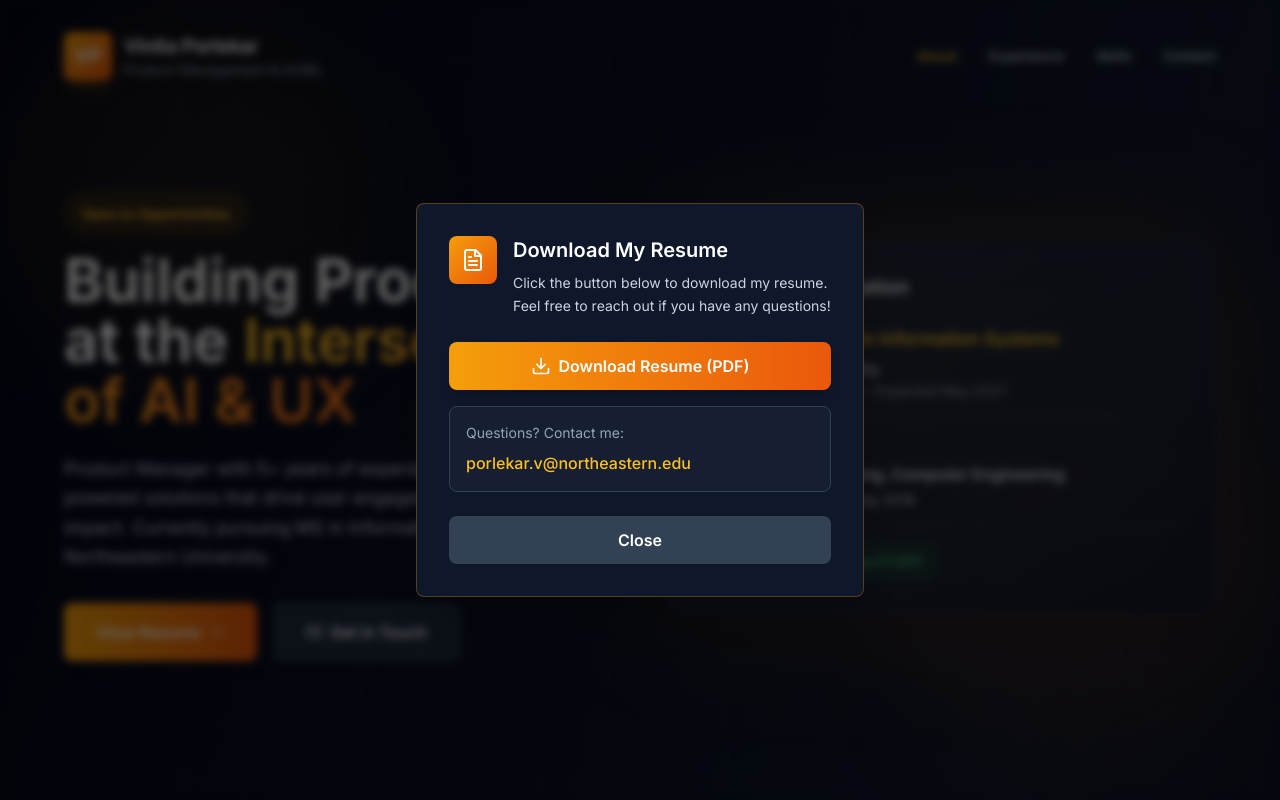
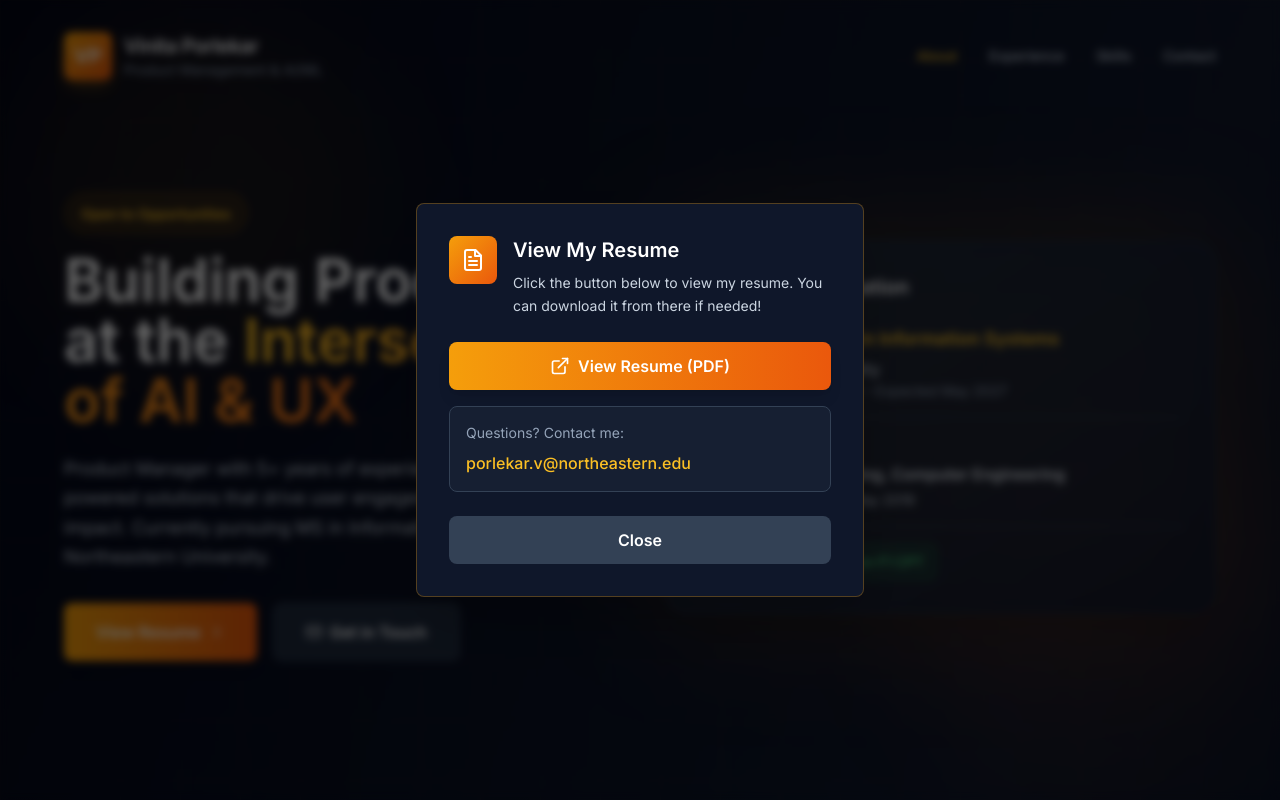
Before and after one commit to vinitaporlekar/portfolio, a React (Vite) app: page / in a window 1280 px wide. Both pictures are taken after a click on the button "View Resume". Shown: the top 800 px of the page. Built offline with nearby package versions, Linux system fonts and the light colour scheme.

Commit message:
pdf downloaded issue fix

```diff
--- a/src/components/ResumeModal.jsx
+++ b/src/components/ResumeModal.jsx
@@ -1,14 +1,9 @@
 import React from 'react';
-import { FileText, Download } from 'lucide-react';
+import { FileText, ExternalLink } from 'lucide-react';
 
 const ResumeModal = ({ setShowResumeModal }) => {
-  const handleDownload = () => {
-    const link = document.createElement('a');
-    link.href = '/Vinita_Porlekar_Resume.pdf';
-    link.download = 'Vinita_Porlekar_Resume.pdf';
-    document.body.appendChild(link);
-    link.click();
-    document.body.removeChild(link);
+  const handleViewResume = () => {
+    window.open('/Vinita_Porlekar_Resume.pdf', '_blank');
   };
 
   return (
@@ -19,19 +14,19 @@ const ResumeModal = ({ setShowResumeModal }) => {
             <FileText className="w-6 h-6 text-white" />
           </div>
           <div>
-            <h3 className="text-xl font-bold text-white mb-2">Download My Resume</h3>
+            <h3 className="text-xl font-bold text-white mb-2">View My Resume</h3>
             <p className="text-slate-300 text-sm leading-relaxed">
-              Click the button below to download my resume. Feel free to reach out if you have any questions!
+              Click the button below to view my resume. You can download it from there if needed!
             </p>
           </div>
         </div>
 
         <button
-          onClick={handleDownload}
+          onClick={handleViewResume}
           className="w-full bg-gradient-to-r from-amber-500 to-orange-600 text-white py-3 rounded-lg font-semibold hover:from-amber-600 hover:to-orange-700 transition-all duration-300 shadow-lg hover:shadow-amber-500/25 mb-4 flex items-center justify-center gap-2"
         >
-          <Download className="w-5 h-5" />
-          Download Resume (PDF)
+          <ExternalLink className="w-5 h-5" />
+          View Resume (PDF)
         </button>
 
         <div className="bg-slate-800/50 rounded-lg p-4 mb-6 border border-slate-700">
```
Also changed, not shown: 1 other file (tests, documents, lock files or other folders).
